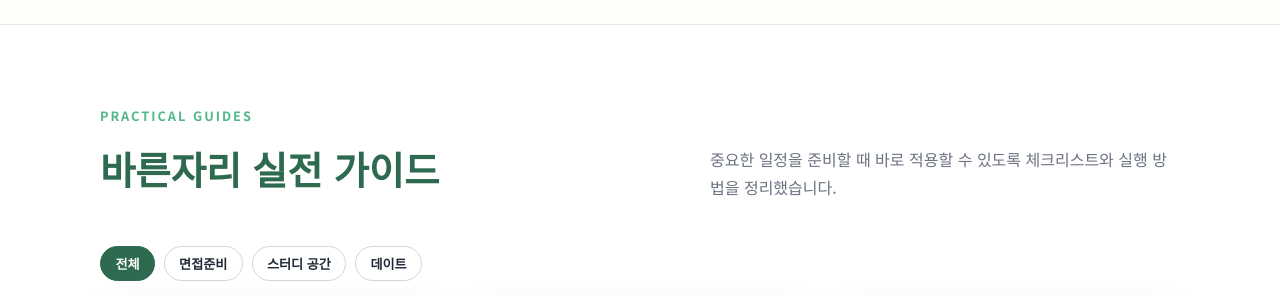
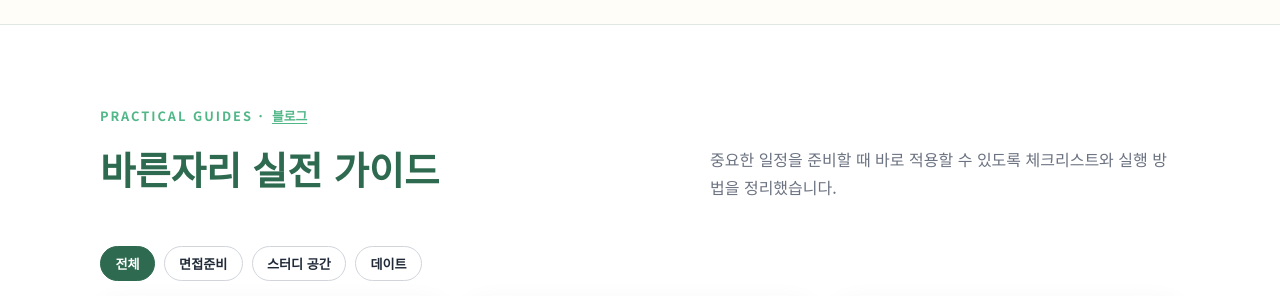
Before and after one commit to bareunspace/blog, a Jekyll site: the page built from index.html, in a window 1280 px wide and 900 px high, scrolled down 4418 px. Shown: the part 154-450 px from the top of the window. Built offline with Jekyll 4.4.1, drawn with Linux system fonts in a browser that asks for light colours.

Commit message:
불로구 링크삽입

```diff
--- a/index.html
+++ b/index.html
@@ -459,7 +459,7 @@
     <div class="section-inner">
       <div class="blog-section-heading">
         <div>
-          <p class="section-label">Practical Guides</p>
+          <p class="section-label">Practical Guides · <a class="section-label-link" href="{{ '/blog.html#blog-onsite' | relative_url }}">블로그</a></p>
           <h2 class="section-title">바른자리 실전 가이드</h2>
         </div>
         <p>중요한 일정을 준비할 때 바로 적용할 수 있도록 체크리스트와 실행 방법을 정리했습니다.</p>
```
